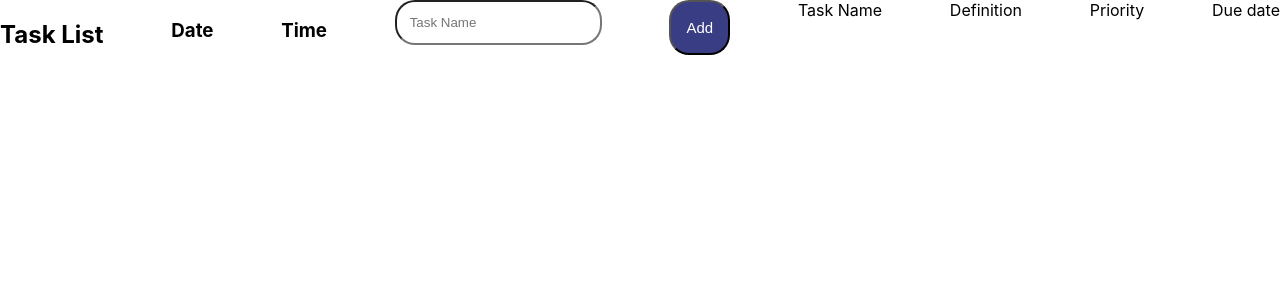
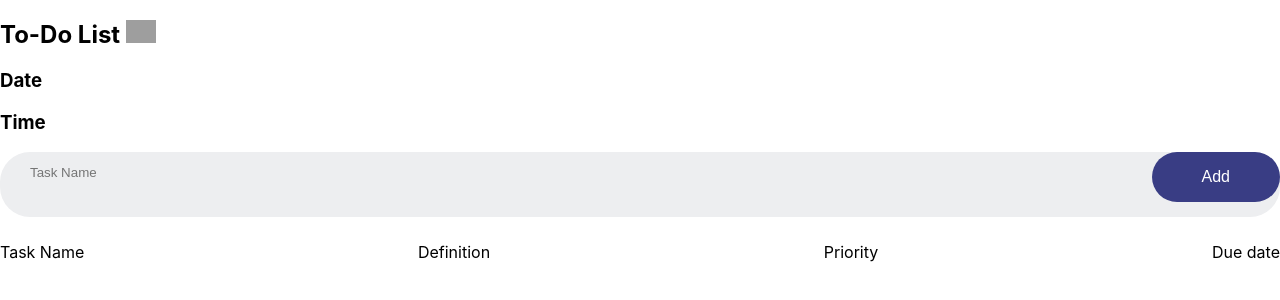
Before and after one commit to ReaDaCoder/todo-app, a React (Create React App) app: page /home in a window 1280 px wide. Shown: the top 300 px of the page. Built offline with nearby package versions, Linux system fonts and the light colour scheme; grey boxes are pictures that could not be loaded.

Commit message:
added css for filter search bar

```diff
--- a/src/App.css
+++ b/src/App.css
@@ -40,3 +40,31 @@ font-size: 15px
   justify-content: space-between;
   flex-wrap: wrap;
 }
+
+.input-grid{
+  display: flex;
+  align-items: center;
+  justify-content: space-between;
+  margin-bottom: 25px;
+  padding-left: 20px;
+  border-radius: 30px;
+  background-color:#edeef0;
+}
+
+.filter-input{
+  flex:1;
+  border:none;
+  outline: none;
+  background: transparent;
+  padding:10px;
+  font-weight: 14px;
+}
+.filter-btn{
+border:none;
+outline: none;
+padding: 16px 50px;
+background-color: #393D84;
+font-size: 16px;
+cursor: pointer;
+border-radius: 40px;
+}
--- a/src/components/home.js
+++ b/src/components/home.js
@@ -1,15 +1,30 @@
-import {useState} from 'react';
+import {useState, useEffect} from 'react';
+import { useNavigate } from 'react-router-dom';
 
 function Home(){
 
+    const [tasks, setTask] = useState(() => {
+        const storedTasks = localStorage.getItem('tasks');
+        return storedTasks ? JSON.parse(storedTasks) : [];
+    });
+    const navigate = useNavigate();
+
+    useEffect(() => {
+        localStorage.setItem('tasks', JSON.stringify(tasks));
+    }, [tasks]);
+
+
+
     return(
-        <div>
-            <div className="todo-grid">
-                <h2>Task List</h2>
+        <div class="container">
+            <h2>To-Do List  <img src="/media/icon.PNG" width="30px"/></h2>
                 <h3>Date</h3>
                 <h3>Time</h3>
-                <input type="text" placeholder="Task Name"/>
-                <button>Add</button>
+                <div class="input-grid">
+                <input type="text" placeholder="Task Name" class="filter-input"/>
+                <button class="filter-btn">Add</button>
+                </div>
+            <div className="todo-grid">
                 <div className="task-name">Task Name</div>
                 <div className="definition">Definition</div>
                 <div className="priority">Priority</div>
```
Also changed, not shown: public/media/icon-todo.PNG (added), 1 other file (tests, documents, lock files or other folders).
